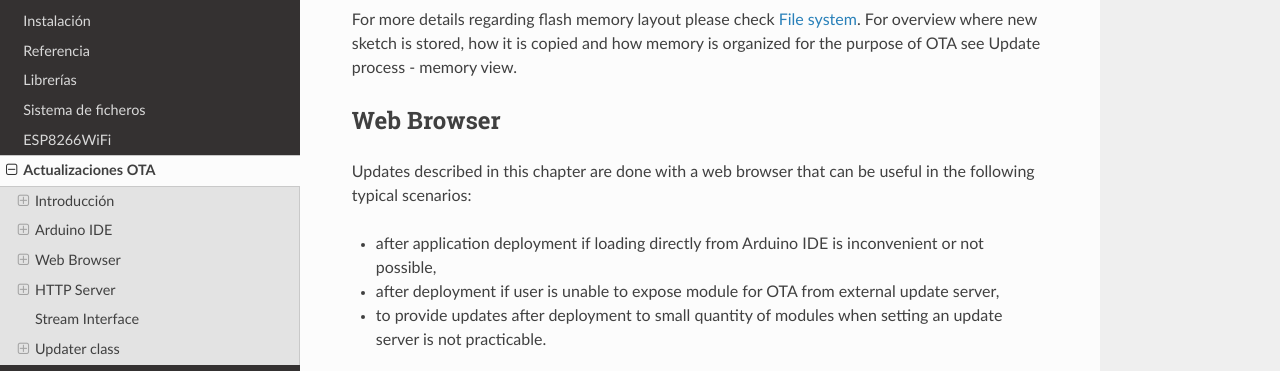
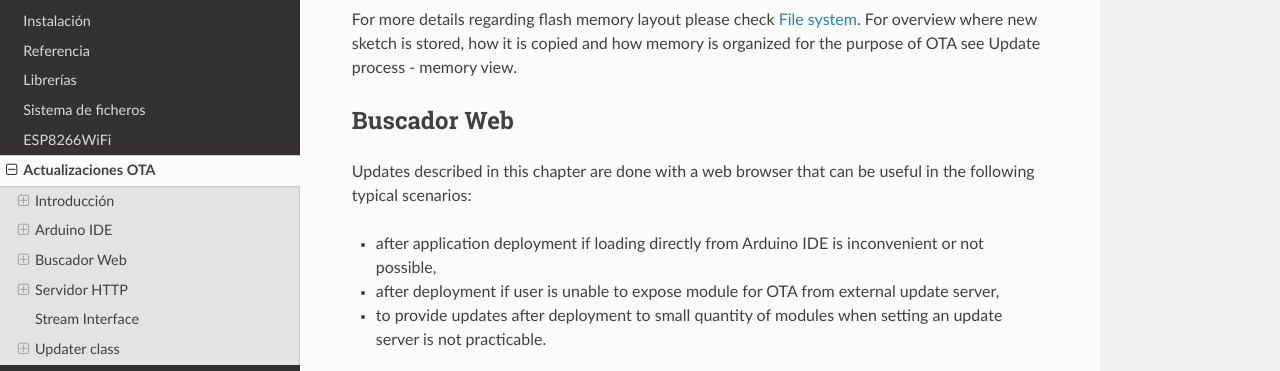
Before and after one commit to lrmoreno007/ESP8266-Arduino-Spanish, a Sphinx documentation site: the page built from doc/ota_updates/readme.rst, in a window 1280 px wide and 900 px high, scrolled down 11248 px. Shown: the part 156-527 px from the top of the window. Built offline with Sphinx 7.4.7 and the Read the Docs theme 2.0.0, drawn with Linux system fonts in a browser that asks for light colours; some of the changed text lies outside the part shown.

Commit message:
Update readme.rst

```diff
--- a/doc/ota_updates/readme.rst
+++ b/doc/ota_updates/readme.rst
@@ -10,8 +10,8 @@ La actualización OTA (Over the Air - Por el aire) es el proceso de carga del fi
 OTA puede usarse mediante:
 
 -  `Arduino IDE <#arduino-ide>`__
--  `Buscador Web <#web-browser>`__
--  `Servidor HTTP <#http-server>`__
+-  `Buscador Web <#buscador-web>`__
+-  `Servidor HTTP <#servidor-http>`__
 
 La opción IDE de Arduino está destinada principalmente para la fase de desarrollo de software. Las otras dos opciones serían más útiles después de la implementación para proporcionar al módulo actualizaciones de la aplicación manualmente con un navegador web o automáticamente utilizando un servidor http.
 
@@ -222,7 +222,7 @@ The most common causes of OTA failure are as follows:
 
 For more details regarding flash memory layout please check `File system <../filesystem.rst>`__. For overview where new sketch is stored, how it is copied and how memory is organized for the purpose of OTA see `Update process - memory view <#update-process-memory-view>`__.
 
-Web Browser
+Buscador Web
 -----------
 
 Updates described in this chapter are done with a web browser that can be useful in the following typical scenarios:
@@ -361,7 +361,7 @@ You can also add OTA routines to your own sketch following guidelines in `Implem
 
 In case OTA update fails dead after entering modifications in your sketch, you can always recover module by loading it over a serial port. Then diagnose the issue with sketch using Serial Monitor. Once the issue is fixed try OTA again.
 
-HTTP Server
+Servidor HTTP
 -----------
 
 ``ESPhttpUpdate`` class can check for updates and download a binary file from HTTP web server. It is possible to download updates from every IP or domain address on the network or Internet.
```
